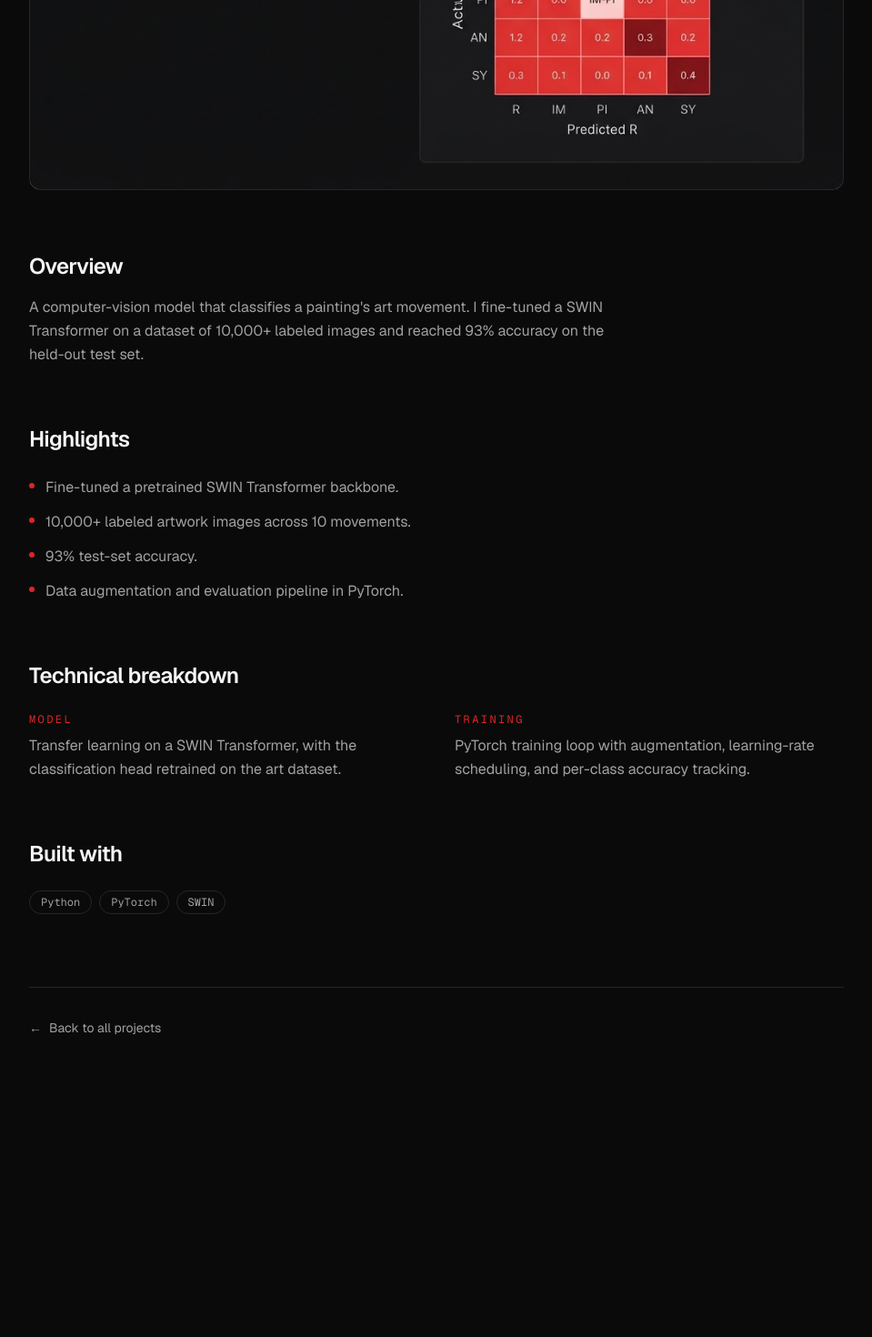
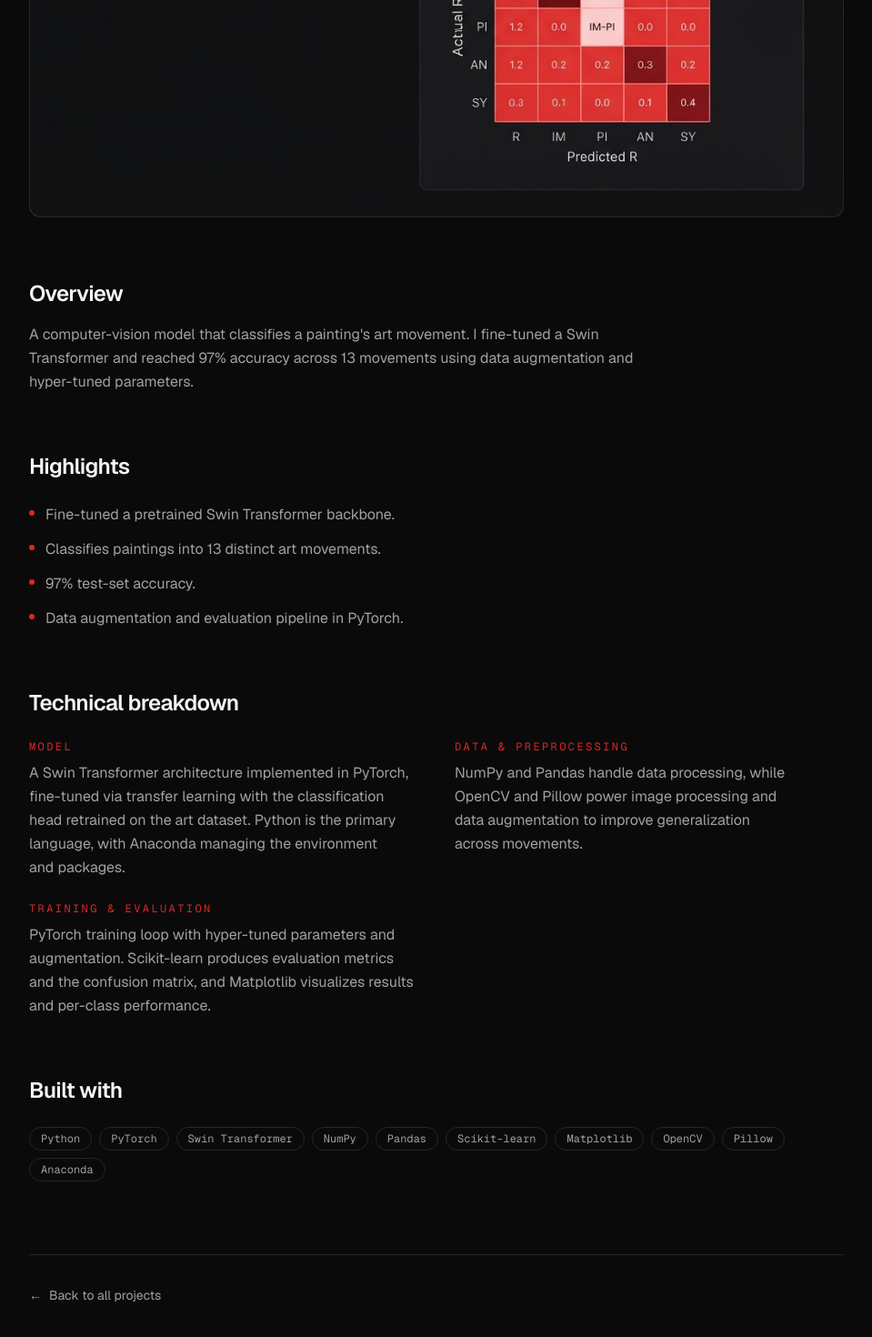
Before and after one commit to andre31517912/portfolio, a Next.js app: page /projects/art-movement-classifier in a window 1280 px wide. Shown: the part 1142-2612 px from the top of the page at 91% size, without its empty margins (160-1119 px from the left). Before the commit the page ends 2380 px from the top, so only its background shows below. Built offline with nearby package versions, Linux system fonts and the light colour scheme.

Commit message:
feat: enhance art movement classifier project details and tech stack
Co-authored-by: andre31517912 <142716377+andre31517912@users.noreply.github.com>

```diff
--- a/content.ts
+++ b/content.ts
@@ -358,32 +358,48 @@ export const projectsTier2: Project[] = [
     slug: "art-movement-classifier",
     name: "Art Movement Classifier",
     description:
-      "Fine-tuned a SWIN Transformer to classify artwork genres across 10,000+ labeled images, reaching 93% test accuracy.",
-    stack: ["Python", "PyTorch", "SWIN"],
+      "Fine-tuned a Swin Transformer to classify paintings into 13 art movements, reaching 97% test accuracy.",
+    stack: [
+      "Python",
+      "PyTorch",
+      "Swin Transformer",
+      "NumPy",
+      "Pandas",
+      "Scikit-learn",
+      "Matplotlib",
+      "OpenCV",
+      "Pillow",
+      "Anaconda",
+    ],
     heroImage: "/projects/art-movement-classifier-hero.png",
     codeUrl: "#",
-    tagline: "93% accuracy classifying art movements with a SWIN Transformer.",
+    tagline: "97% accuracy classifying paintings across 13 art movements with a Swin Transformer.",
     role: "ML engineer",
     timeline: "2024",
     overview: [
-      "A computer-vision model that classifies a painting's art movement. I fine-tuned a SWIN Transformer on a dataset of 10,000+ labeled images and reached 93% accuracy on the held-out test set.",
+      "A computer-vision model that classifies a painting's art movement. I fine-tuned a Swin Transformer and reached 97% accuracy across 13 movements using data augmentation and hyper-tuned parameters.",
     ],
     highlights: [
-      "Fine-tuned a pretrained SWIN Transformer backbone.",
-      "10,000+ labeled artwork images across 10 movements.",
-      "93% test-set accuracy.",
+      "Fine-tuned a pretrained Swin Transformer backbone.",
+      "Classifies paintings into 13 distinct art movements.",
+      "97% test-set accuracy.",
       "Data augmentation and evaluation pipeline in PyTorch.",
     ],
     technical: [
       {
         label: "Model",
         detail:
-          "Transfer learning on a SWIN Transformer, with the classification head retrained on the art dataset.",
+          "A Swin Transformer architecture implemented in PyTorch, fine-tuned via transfer learning with the classification head retrained on the art dataset. Python is the primary language, with Anaconda managing the environment and packages.",
       },
       {
-        label: "Training",
+        label: "Data & preprocessing",
         detail:
-          "PyTorch training loop with augmentation, learning-rate scheduling, and per-class accuracy tracking.",
+          "NumPy and Pandas handle data processing, while OpenCV and Pillow power image processing and data augmentation to improve generalization across movements.",
+      },
+      {
+        label: "Training & evaluation",
+        detail:
+          "PyTorch training loop with hyper-tuned parameters and augmentation. Scikit-learn produces evaluation metrics and the confusion matrix, and Matplotlib visualizes results and per-class performance.",
       },
     ],
   },
```
